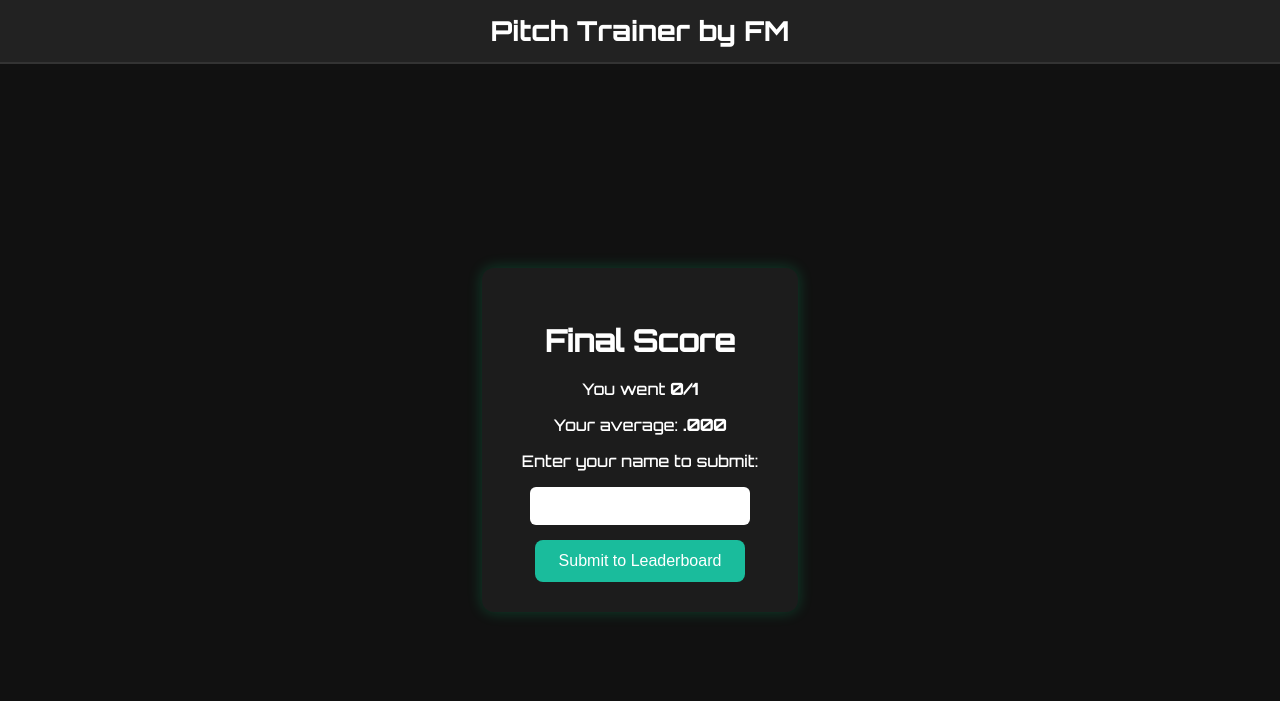
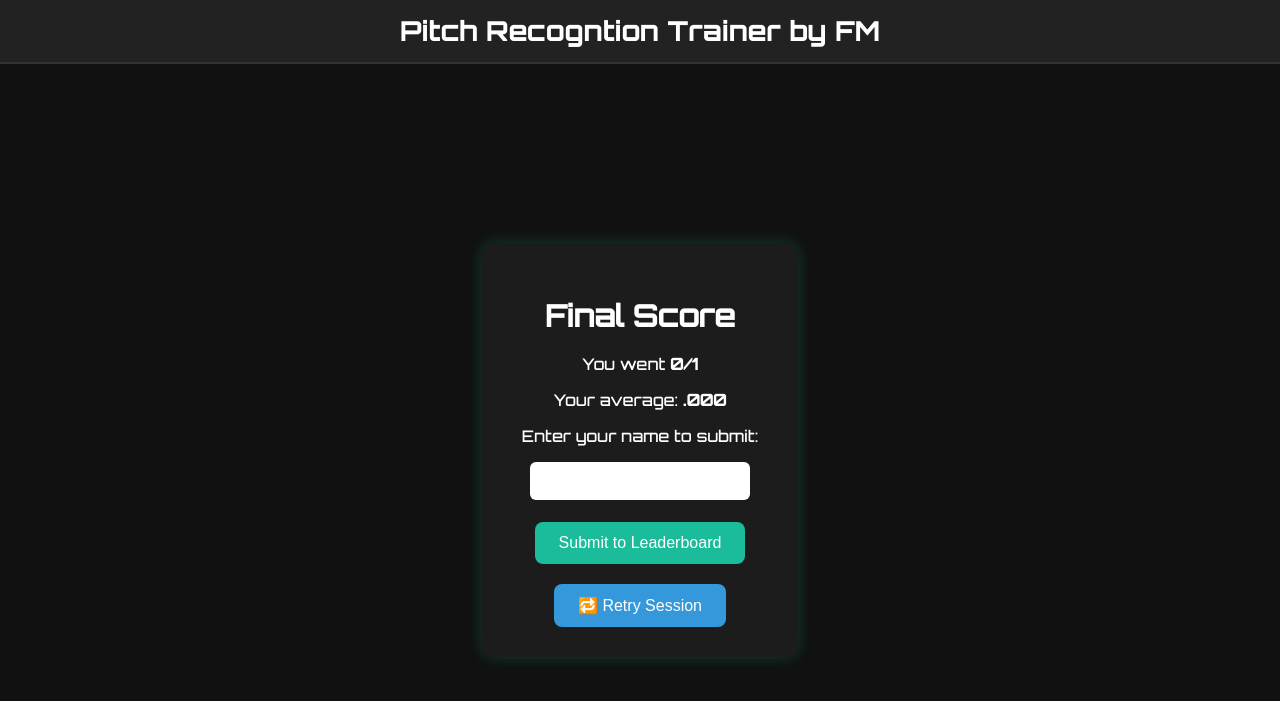
Before and after one commit to Cheechf/Pitch-Recognition-Trainer-by-FM, a Flask app: page /summary in a window 1280 px wide. Shown: the top 701 px of the page. Run offline with Flask 3, Linux system fonts and the light colour scheme.

Commit message:
Update summary.html

```diff
--- a/templates/summary.html
+++ b/templates/summary.html
@@ -3,6 +3,7 @@
 <head>
     <title>Pitch Trainer - Summary</title>
     <link href="https://fonts.googleapis.com/css2?family=Orbitron:wght@500&display=swap" rel="stylesheet">
+    <meta name="viewport" content="width=device-width, initial-scale=1.0">
     <style>
         body {
             margin: 0;
@@ -31,11 +32,12 @@
         }
 
         .summary-box {
-            margin-top: 80px;
+            margin-top: 100px;
             padding: 30px 40px;
             border-radius: 12px;
             background-color: #1c1c1c;
             box-shadow: 0 0 15px rgba(0, 255, 150, 0.2);
+            max-width: 90%;
         }
 
         .summary-box h2 {
@@ -49,10 +51,11 @@
             border-radius: 6px;
             border: none;
             width: 200px;
+            margin-bottom: 10px;
         }
 
         button {
-            margin-top: 15px;
+            margin-top: 12px;
             padding: 12px 24px;
             font-size: 16px;
             background-color: #1abc9c;
@@ -65,11 +68,20 @@
         button:hover {
             background-color: #16a085;
         }
+
+        .retry-btn {
+            margin-top: 20px;
+            background-color: #3498db;
+        }
+
+        .retry-btn:hover {
+            background-color: #2980b9;
+        }
     </style>
 </head>
 <body>
 
-    <header>Pitch Trainer by FM</header>
+    <header>Pitch Recogntion Trainer by FM</header>
 
     <div class="summary-box">
         <h2>Final Score</h2>
@@ -82,6 +94,10 @@
             <br>
             <button type="submit">Submit to Leaderboard</button>
         </form>
+
+        <form action="/" method="get">
+            <button type="submit" class="retry-btn">🔁 Retry Session</button>
+        </form>
     </div>
 
 </body>
```
